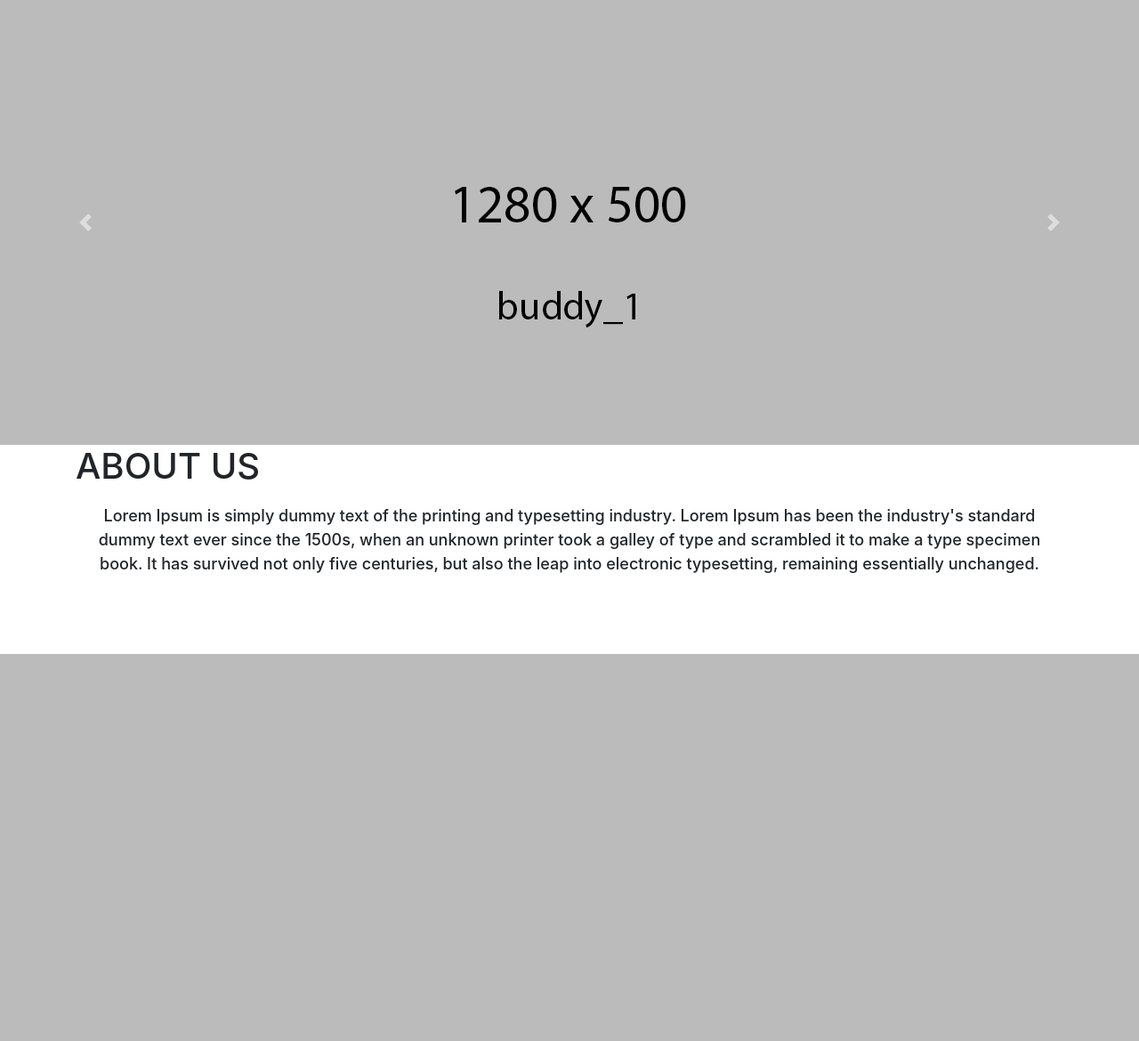
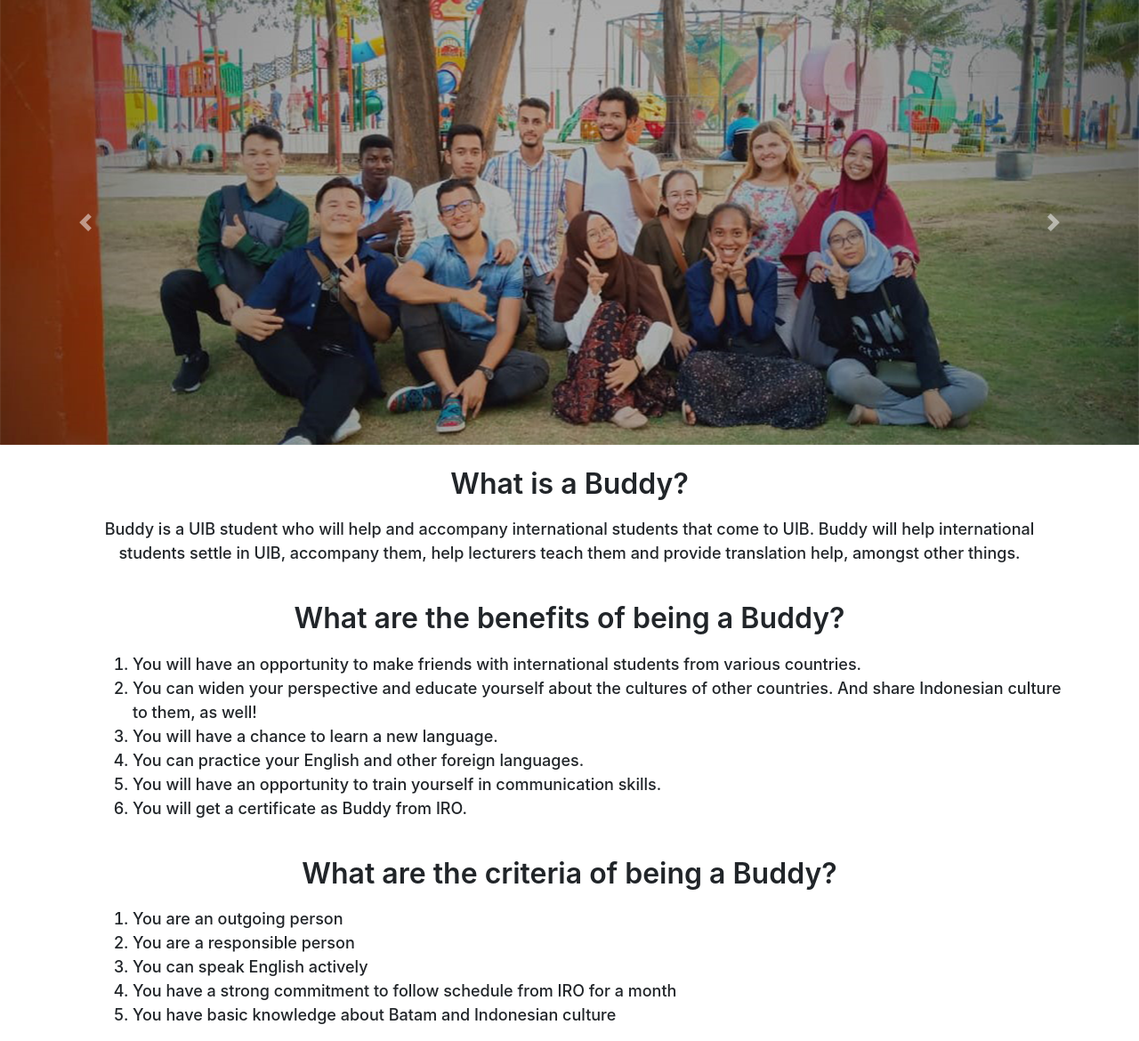
Before and after one commit to BillDelvin/uib_buddy, a CodeIgniter app: page /remake_uib_buddy/index.php/welcome/index in a window 1280 px wide. Shown: the part 65-1235 px from the top of the page at 89% size. Before the commit the page ends 800 px from the top, so only its background shows below. Run offline with CodeIgniter, Linux system fonts and the light colour scheme; some libraries are stand-ins or nearby versions.

Commit message:
adding content to landing page

```diff
--- a/application/views/welcome.php
+++ b/application/views/welcome.php
@@ -49,13 +49,19 @@
 		<div id="carouselExampleInterval" class="carousel slide" data-ride="carousel">
 			<div class="carousel-inner">
 				<div class="carousel-item active" data-interval="10000">
-				<img src="<?= base_url('assets/') ?>img/buddy_1.png" class="d-block w-100">
+					<img src="<?= base_url('assets/') ?>img/buddy1.png" class="d-block w-100">
 				</div>
 				<div class="carousel-item" data-interval="2000">
-				<img src="<?= base_url('assets/') ?>img/buddy_2.png" class="d-block w-100">
+					<img src="<?= base_url('assets/') ?>img/buddy2.png" class="d-block w-100">
 				</div>
 				<div class="carousel-item">
-				<img src="<?= base_url('assets/') ?>img/buddy_3.png" class="d-block w-100">
+					<img src="<?= base_url('assets/') ?>img/buddy3.png" class="d-block w-100">
+				</div>
+				<div class="carousel-item">
+					<img src="<?= base_url('assets/') ?>img/buddy4.png" class="d-block w-100">
+				</div>
+				<div class="carousel-item">
+					<img src="<?= base_url('assets/') ?>img/buddy5.png" class="d-block w-100">
 				</div>
 			</div>
 			<a class="carousel-control-prev" href="#carouselExampleInterval" role="button" data-slide="prev">
@@ -72,8 +78,29 @@
 	<!-- container -->
 	<div class="container">
 		<div class="aboutus" id="aboutus">
-			<h1>ABOUT US</h1>
-			<p>Lorem Ipsum is simply dummy text of the printing and typesetting industry. Lorem Ipsum has been the industry's standard dummy text ever since the 1500s, when an unknown printer took a galley of type and scrambled it to make a type specimen book. It has survived not only five centuries, but also the leap into electronic typesetting, remaining essentially unchanged.</p>
+			<h2>What is a Buddy?</h2>
+			<p>Buddy is a UIB student who will help and accompany international students that come to UIB. Buddy will help international students settle in UIB, accompany them, help lecturers teach them and provide translation help, amongst other things.</p>
+		</div>
+		<div class="benefits">
+			<h2>What are the benefits of being a Buddy?</h2>
+			<ol>
+				<li>You will have an opportunity to make friends with international students from various countries.</li>
+				<li>You can widen your perspective and educate yourself about the cultures of other countries. And share Indonesian culture to them, as well!</li>
+				<li>You will have a chance to learn a new language.</li>
+				<li>You can practice your English and other foreign languages.</li>
+				<li>You will have an opportunity to train yourself in communication skills.</li>
+				<li>You will get a certificate as Buddy from IRO.</li>
+			</ol>
+		</div>
+		<div class="criteria">
+			<h2>What are the criteria of being a Buddy?</h2>
+			<ol>
+				<li>You are an outgoing person </li>
+				<li>You are a responsible person</li>
+				<li>You can speak English actively </li>
+				<li>You have a strong commitment to follow schedule from IRO for a month</li>
+				<li>You have basic knowledge about Batam and Indonesian culture</li>
+			</ol>
 		</div>
 	</div>
 
```
